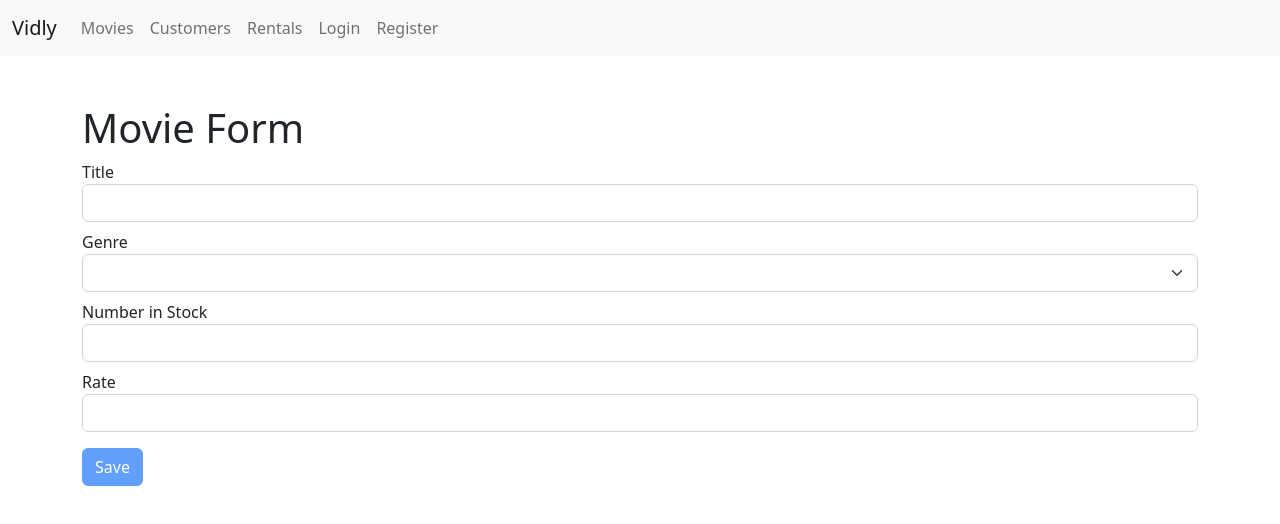
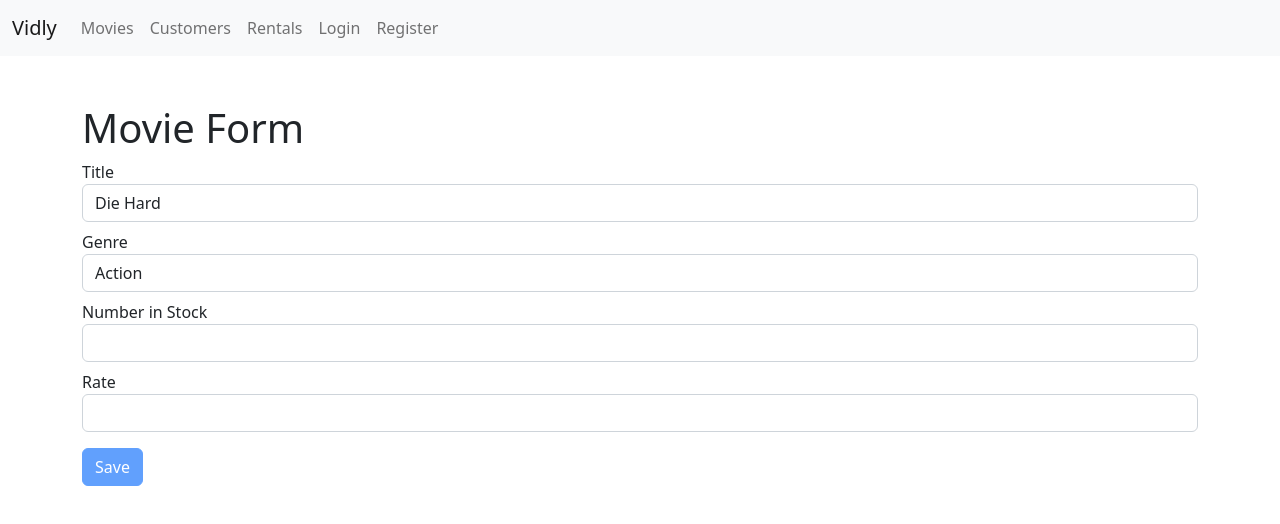
Before and after one commit to amexabee/vidly, a React (Create React App) app: page /5b21ca3eeb7f6fbccd471816 in a window 1280 px wide. Shown: the top 524 px of the page. Built offline with nearby package versions, Linux system fonts and the light colour scheme.

Commit message:
Create new component Select and rearrange MovieForm logic

```diff
--- a/src/components/common/form.jsx
+++ b/src/components/common/form.jsx
@@ -1,6 +1,7 @@
 import { Component } from 'react';
 import Joi from 'joi-browser';
 import Input from './input';
+import Select from './select';
 
 class Form extends Component {
   state = { data: {}, errors: {} };
@@ -58,6 +59,20 @@
     );
   };
 
+  renderSelect = (name, label, options) => {
+    const { data, errors } = this.state;
+    return (
+      <Select
+        value={data[name]}
+        error={errors[name]}
+        options={options}
+        name={name}
+        label={label}
+        onChange={this.handleChange}
+      />
+    );
+  };
+
   renderButton = (label) => (
     <button disabled={this.validate()} className="btn btn-primary mt-2">
       {label}
--- /dev/null
+++ b/src/components/common/select.jsx
@@ -0,0 +1,18 @@
+const Select = ({ name, label, options, error, ...rest }) => {
+  return (
+    <div className="form-group mb-2">
+      <label htmlFor={name}>{label}</label>
+      <select {...rest} className="form-control" id={name}>
+        <option value=""></option>
+        {options.map((option) => (
+          <option key={option._id} value={option._id}>
+            {option.name}
+          </option>
+        ))}
+      </select>
+      {error && <div className="alert alert-danger">{error}</div>}
+    </div>
+  );
+};
+
+export default Select;
--- a/src/components/movieForm.jsx
+++ b/src/components/movieForm.jsx
@@ -1,7 +1,8 @@
 import Joi from 'joi-browser';
+import Form from './common/form';
+import { useParams, Navigate } from 'react-router-dom';
+import { getMovie, saveMovie } from './../services/fakeMovieService';
 import { getGenres } from '../services/fakeGenreService';
-import Form from './common/form';
-import { useParams } from 'react-router-dom';
 class MovieForm extends Form {
   state = {
     data: { title: '', genreId: '', numberInStock: '', dailyRentalRate: '' },
@@ -18,11 +19,33 @@
   };
 
   componentDidMount() {
-    const id = this.props.params.id;
-    console.log(id);
     const genres = getGenres();
     this.setState({ genres });
+
+    const movieId = this.props.params.id;
+    if (movieId === 'new') return;
+
+    const movie = getMovie(movieId);
+    if (!movie) return <Navigate to="*" replace={true} />;
+
+    this.setState({ data: this.mapToViewModel(movie) });
   }
+
+  mapToViewModel(movie) {
+    return {
+      _id: movie._id,
+      title: movie.title,
+      genreId: movie.genre._id,
+      numberInStock: movie.numberInStock,
+      dailyRentalRate: movie.dailyRentalRate,
+    };
+  }
+
+  doSubmit = () => {
+    saveMovie(this.state.data);
+
+    <Navigate to="/" />;
+  };
 
   render() {
     return (
@@ -30,15 +53,7 @@
         <h1>Movie Form</h1>
         <form onSubmit={this.handleSubmit}>
           {this.renderInput('title', 'Title')}
-          <>
-            <label>Genre</label>
-            <select className="form-select mb-2">
-              <option style={{ display: 'none' }} />
-              <option value="Action">Action</option>
-              <option value="Comedy">Comedy</option>
-              <option value="Thriller">Thriller</option>
-            </select>
-          </>
+          {this.renderSelect('genreId', 'Genre', this.state.genres)}
           {this.renderInput('number', 'Number in Stock', 'number')}
           {this.renderInput('rate', 'Rate')}
           {this.renderButton('Save')}
```
